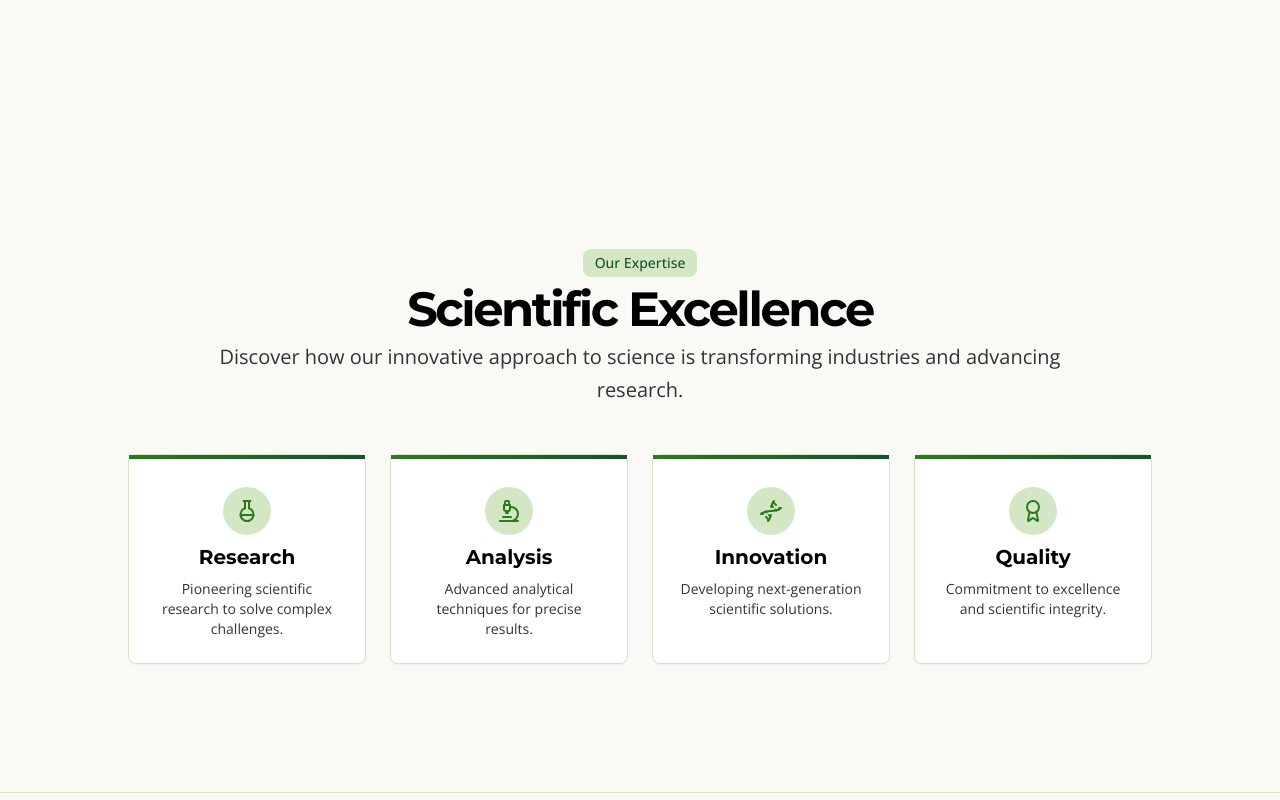
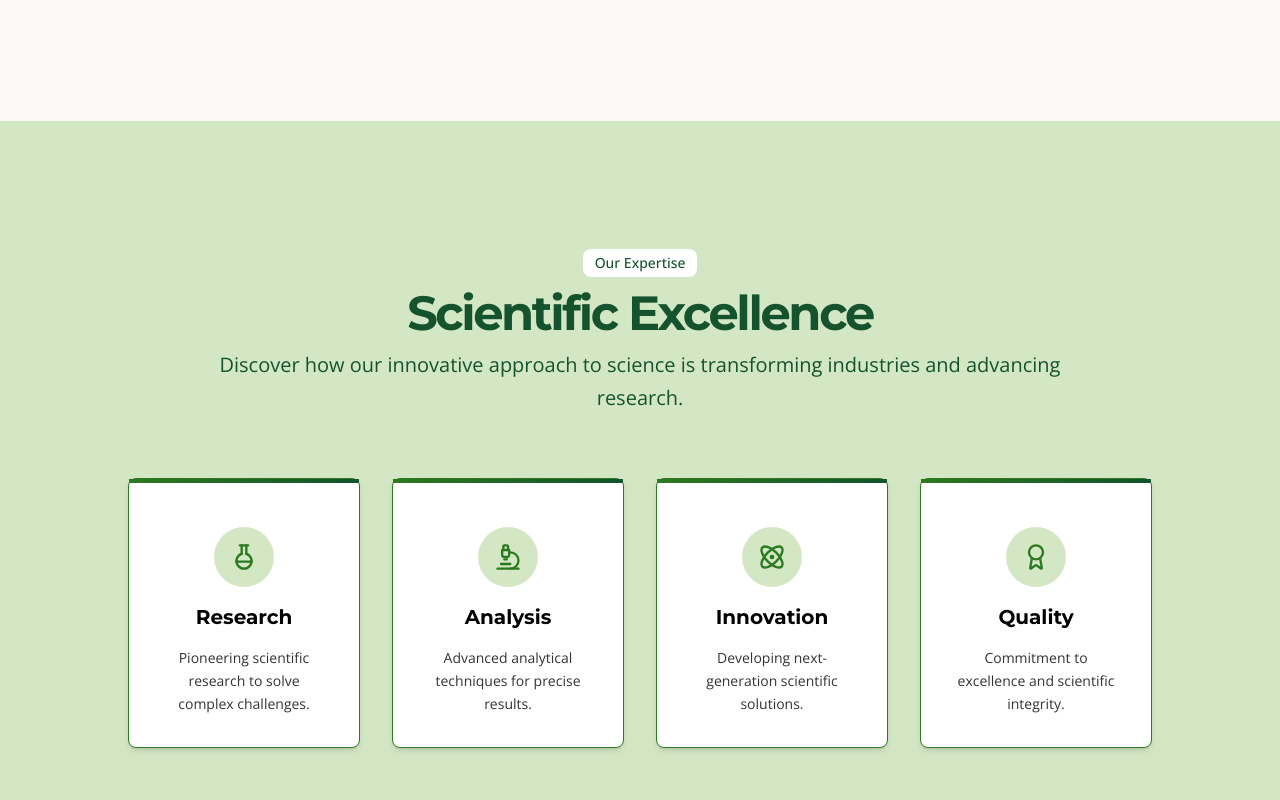
Before and after one commit to canniko/Terpenos-Update07, a Next.js app: page / in a window 1280 px wide. Shown: the part 700-1500 px from the top of the page. Built offline with nearby package versions, Linux system fonts and the light colour scheme.

Commit message:
feat: update "Our Expertise" section with light green background
Adjust styling for contrast with new background color

Co-authored-by: Alex <84749872+alexennube@users.noreply.github.com>

```diff
--- a/app/page.tsx
+++ b/app/page.tsx
@@ -3,7 +3,7 @@
 import Link from "next/link"
 import Image from "next/image"
 import { Button } from "@/components/ui/button"
-import { ArrowRight, FlaskRoundIcon as Flask, Microscope, Dna, Award } from "lucide-react"
+import { ArrowRight, FlaskRoundIcon as Flask, Microscope, Atom, Award } from "lucide-react"
 import { useLanguage } from "@/lib/i18n/context"
 
 export default function Home() {
@@ -54,53 +54,61 @@ export default function Home() {
       </section>
 
       {/* Features Section */}
-      <section className="w-full py-12 md:py-24 lg:py-32 bg-terpenos-offwhite">
+      <section className="w-full py-12 md:py-24 lg:py-32 bg-terpenos-light-green">
         <div className="container px-4 md:px-6">
-          <div className="flex flex-col items-center justify-center space-y-4 text-center">
-            <div className="space-y-2">
-              <div className="inline-block rounded-lg bg-terpenos-light-green px-3 py-1 text-sm text-terpenos-forest-green font-medium">
+          <div className="flex flex-col items-center justify-center space-y-6 text-center">
+            <div className="space-y-3">
+              <div className="inline-block rounded-lg bg-white px-3 py-1 text-sm text-terpenos-forest-green font-medium">
                 Our Expertise
               </div>
-              <h2 className="text-3xl font-bold tracking-tighter sm:text-4xl md:text-5xl text-terpenos-black font-montserrat">
+              <h2 className="text-3xl font-bold tracking-tighter sm:text-4xl md:text-5xl text-terpenos-forest-green font-montserrat">
                 {t("home.features.title")}
               </h2>
-              <p className="max-w-[900px] text-terpenos-charcoal md:text-xl/relaxed lg:text-base/relaxed xl:text-xl/relaxed">
+              <p className="max-w-[900px] text-terpenos-forest-green md:text-xl/relaxed lg:text-base/relaxed xl:text-xl/relaxed">
                 {t("home.features.subtitle")}
               </p>
             </div>
           </div>
-          <div className="mx-auto grid max-w-5xl grid-cols-1 gap-6 md:grid-cols-2 lg:grid-cols-4 mt-12">
-            <div className="flex flex-col items-center space-y-2 rounded-lg border border-terpenos-light-green p-6 shadow-sm bg-white relative">
+          <div className="mx-auto grid max-w-5xl grid-cols-1 gap-8 md:grid-cols-2 lg:grid-cols-4 mt-16">
+            <div className="flex flex-col items-center space-y-4 rounded-lg border border-terpenos-green p-8 shadow-md bg-white relative">
               <div className="absolute top-0 left-0 right-0 h-1 bg-gradient-to-r from-terpenos-green to-terpenos-forest-green"></div>
-              <div className="rounded-full bg-terpenos-light-green p-3">
-                <Flask className="h-6 w-6 text-terpenos-green" />
+              <div className="rounded-full bg-terpenos-light-green p-4">
+                <Flask className="h-7 w-7 text-terpenos-green" />
               </div>
               <h3 className="text-xl font-bold text-terpenos-black font-montserrat">{t("home.features.research")}</h3>
-              <p className="text-center text-sm text-terpenos-charcoal">{t("home.features.research.desc")}</p>
+              <p className="text-center text-sm leading-relaxed text-terpenos-charcoal">
+                {t("home.features.research.desc")}
+              </p>
             </div>
-            <div className="flex flex-col items-center space-y-2 rounded-lg border border-terpenos-light-green p-6 shadow-sm bg-white relative">
+            <div className="flex flex-col items-center space-y-4 rounded-lg border border-terpenos-green p-8 shadow-md bg-white relative">
               <div className="absolute top-0 left-0 right-0 h-1 bg-gradient-to-r from-terpenos-green to-terpenos-forest-green"></div>
-              <div className="rounded-full bg-terpenos-light-green p-3">
-                <Microscope className="h-6 w-6 text-terpenos-green" />
+              <div className="rounded-full bg-terpenos-light-green p-4">
+                <Microscope className="h-7 w-7 text-terpenos-green" />
               </div>
               <h3 className="text-xl font-bold text-terpenos-black font-montserrat">{t("home.features.analysis")}</h3>
-              <p className="text-center text-sm text-terpenos-charcoal">{t("home.features.analysis.desc")}</p>
+              <p className="text-center text-sm leading-relaxed text-terpenos-charcoal">
+                {t("home.features.analysis.desc")}
+              </p>
             </div>
-            <div className="flex flex-col items-center space-y-2 rounded-lg border border-terpenos-light-green p-6 shadow-sm bg-white relative">
+            <div className="flex flex-col items-center space-y-4 rounded-lg border border-terpenos-green p-8 shadow-md bg-white relative">
               <div className="absolute top-0 left-0 right-0 h-1 bg-gradient-to-r from-terpenos-green to-terpenos-forest-green"></div>
-              <div className="rounded-full bg-terpenos-light-green p-3">
-                <Dna className="h-6 w-6 text-terpenos-green" />
+              <div className="rounded-full bg-terpenos-light-green p-4">
+                <Atom className="h-7 w-7 text-terpenos-green" />
               </div>
               <h3 className="text-xl font-bold text-terpenos-black font-montserrat">{t("home.features.innovation")}</h3>
-              <p className="text-center text-sm text-terpenos-charcoal">{t("home.features.innovation.desc")}</p>
+              <p className="text-center text-sm leading-relaxed text-terpenos-charcoal">
+                {t("home.features.innovation.desc")}
+              </p>
             </div>
-            <div className="flex flex-col items-center space-y-2 rounded-lg border border-terpenos-light-green p-6 shadow-sm bg-white relative">
+            <div className="flex flex-col items-center space-y-4 rounded-lg border border-terpenos-green p-8 shadow-md bg-white relative">
               <div className="absolute top-0 left-0 right-0 h-1 bg-gradient-to-r from-terpenos-green to-terpenos-forest-green"></div>
-              <div className="rounded-full bg-terpenos-light-green p-3">
-                <Award className="h-6 w-6 text-terpenos-green" />
+              <div className="rounded-full bg-terpenos-light-green p-4">
+                <Award className="h-7 w-7 text-terpenos-green" />
               </div>
               <h3 className="text-xl font-bold text-terpenos-black font-montserrat">{t("home.features.quality")}</h3>
-              <p className="text-center text-sm text-terpenos-charcoal">{t("home.features.quality.desc")}</p>
+              <p className="text-center text-sm leading-relaxed text-terpenos-charcoal">
+                {t("home.features.quality.desc")}
+              </p>
             </div>
           </div>
         </div>
```
